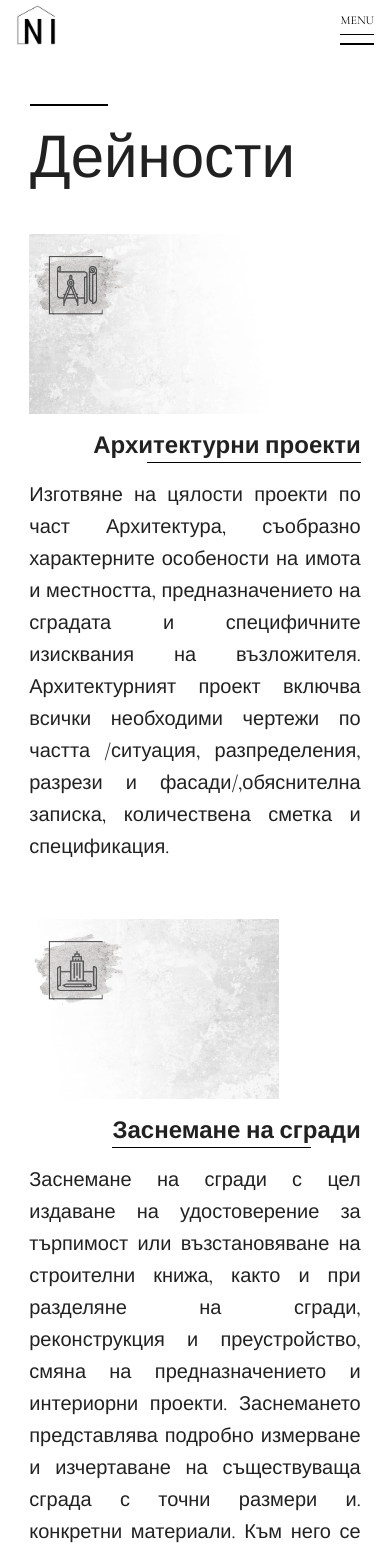
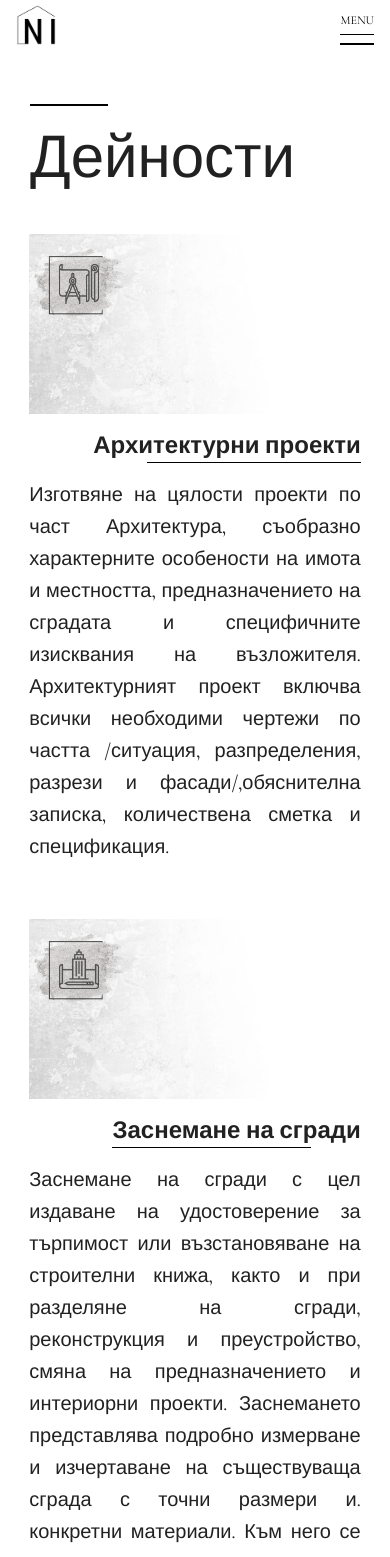
Before and after one commit to borisgarkov/arch_portfolio, a Next.js app: page /activities in a window 390 px wide. Shown: the top 1557 px of the page. Built offline with nearby package versions, Linux system fonts and the light colour scheme.

Commit message:
update activities, contacts and home

```diff
--- a/components/Activities/ActivitiesImageSection.js
+++ b/components/Activities/ActivitiesImageSection.js
@@ -1,14 +1,19 @@
 import Box from "@mui/material/Box";
+import useScreenResolution from "../../hooks/useScreenResolution";
 import picturesFolder from "./config";
 import IconImageFrame from "./IconImageFrame";
 
 export default function ActivitiesImageSection({ activity }) {
+    const isMobile = useScreenResolution('lg');
+
     return (
         <Box sx={{
             backgroundImage:
-                activity.reverse
-                    ? `url(${picturesFolder}/background-reverse.JPG)`
-                    : `url(${picturesFolder}/background.JPG)`,
+                isMobile
+                    ? `url(${picturesFolder}/background.JPG)`
+                    : activity.reverse
+                        ? `url(${picturesFolder}/background-reverse.JPG)`
+                        : `url(${picturesFolder}/background.JPG)`,
             backgroundSize: 'cover',
             width: '250px',
             height: '180px',
--- a/components/Activities/ActivitiesTemplate.js
+++ b/components/Activities/ActivitiesTemplate.js
@@ -1,8 +1,9 @@
 import Box from "@mui/material/Box";
-import Fade from "@mui/material/Fade";
 import ActivitiesImageSection from "./ActivitiesImageSection";
 import ActivitiesTextSection from "./ActivitiesTextSection";
 import useScreenResolution from '../../hooks/useScreenResolution';
+import Animation from '../../utils/Animation';
+import { mainBox } from "./activitiesTemplateStyles";
 
 const MobileSectionAlignment = ({ activity }) => {
     return (
@@ -17,12 +18,8 @@ export default function ActivitiesTemplate({ activity, index }) {
     const isMobile = useScreenResolution('lg');
 
     return (
-        <Fade in timeout={1000} style={{ transitionDelay: `${index * 400}ms` }}>
-            <Box sx={{
-                width: '100%', display: 'flex', flexDirection: { xs: 'column', lg: 'row' },
-                gap: { xs: 2, lg: 0 },
-                marginBottom: 7, justifyContent: 'space-between'
-            }}>
+        <Animation delay={index * 100}>
+            <Box sx={{ ...mainBox }}>
                 {
                     isMobile
                         ? <MobileSectionAlignment activity={activity} />
@@ -41,6 +38,6 @@ export default function ActivitiesTemplate({ activity, index }) {
                         </>
                 }
             </Box>
-        </Fade >
+        </Animation >
     )
 };
--- a/components/Activities/ActivitiesTextSection.js
+++ b/components/Activities/ActivitiesTextSection.js
@@ -28,7 +28,9 @@ export default function ActivitiesTextSection({ activity }) {
                     }} />
                 </Typography>
             </Box>
-            <Typography variant='h6' sx={{ textAlign: 'justify' }}>{activity.text}</Typography>
+            <Typography variant='h6' sx={{ textAlign: 'justify' }}>
+                {activity.text}
+            </Typography>
         </Box>
     )
 };
--- a/components/Activities/IconImageFrame.js
+++ b/components/Activities/IconImageFrame.js
@@ -3,16 +3,8 @@ import { imageBox } from "./iconsStyles";
 import styles from './styles.module.css';
 
 export default function IconImageFrame({ activity }) {
-    const additionalStyle =
-        activity.reverse
-            ? { left: '-30px' }
-            : { marginLeft: 'auto', right: '-30px' };
-
     return (
-        <Box sx={{
-            ...imageBox
-            // ...additionalStyle,
-        }}>
+        <Box sx={{ ...imageBox }}>
             <img src={activity.image} alt='icon' className={styles.image} />
         </Box>
     )
--- /dev/null
+++ b/components/Activities/activitiesTemplateStyles.js
@@ -0,0 +1,12 @@
+const mainBox = {
+    width: '100%',
+    display: 'flex',
+    flexDirection: { xs: 'column', lg: 'row' },
+    justifyContent: 'space-between',
+    gap: { xs: 2, lg: 0 },
+    marginBottom: 7,
+};
+
+export {
+    mainBox
+};
--- a/components/Activities/styles.module.css
+++ b/components/Activities/styles.module.css
@@ -1,13 +1,15 @@
 .image {
     width: 40px;
     height: 40px;
-    transform: translate(70%, 80%)
+    position: absolute;
+    top: 50%;
+    left: 50%;
+    transform: translate(-50%, -50%);
 }
 
 @media (min-width: 1200px) {
     .image {
         width: 50px;
         height: 50px;
-        transform: translate(120%, 130%)
     }
 }
--- a/pages/home.js
+++ b/pages/home.js
@@ -28,9 +28,9 @@ export default function Home() {
 
             <Navigation>
                 <Box>
-                    <React.Suspense fallback={<LoadingSpinner />}>
+                    {/* <React.Suspense fallback={<LoadingSpinner />}>
                         <TopHomeSection />
-                    </React.Suspense>
+                    </React.Suspense> */}
 
                     <DividerSection />
 
--- a/utils/Animation.js
+++ b/utils/Animation.js
@@ -11,7 +11,7 @@ export default function Animation(props) {
     const duration = props.duration ?? 1500;
     const delay = props.delay ?? 0;
     const count = props.iterationCount ?? 1;
-    const fillMode = props.fillMode ?? 'forwards';
+    const fillMode = props.fillMode ?? 'backwards';
 
     return (
         <div
```
Also changed, not shown: components/Contacts/styles.module.css (+15 -0 lines), pages/contacts.js (+9 -1 lines).
